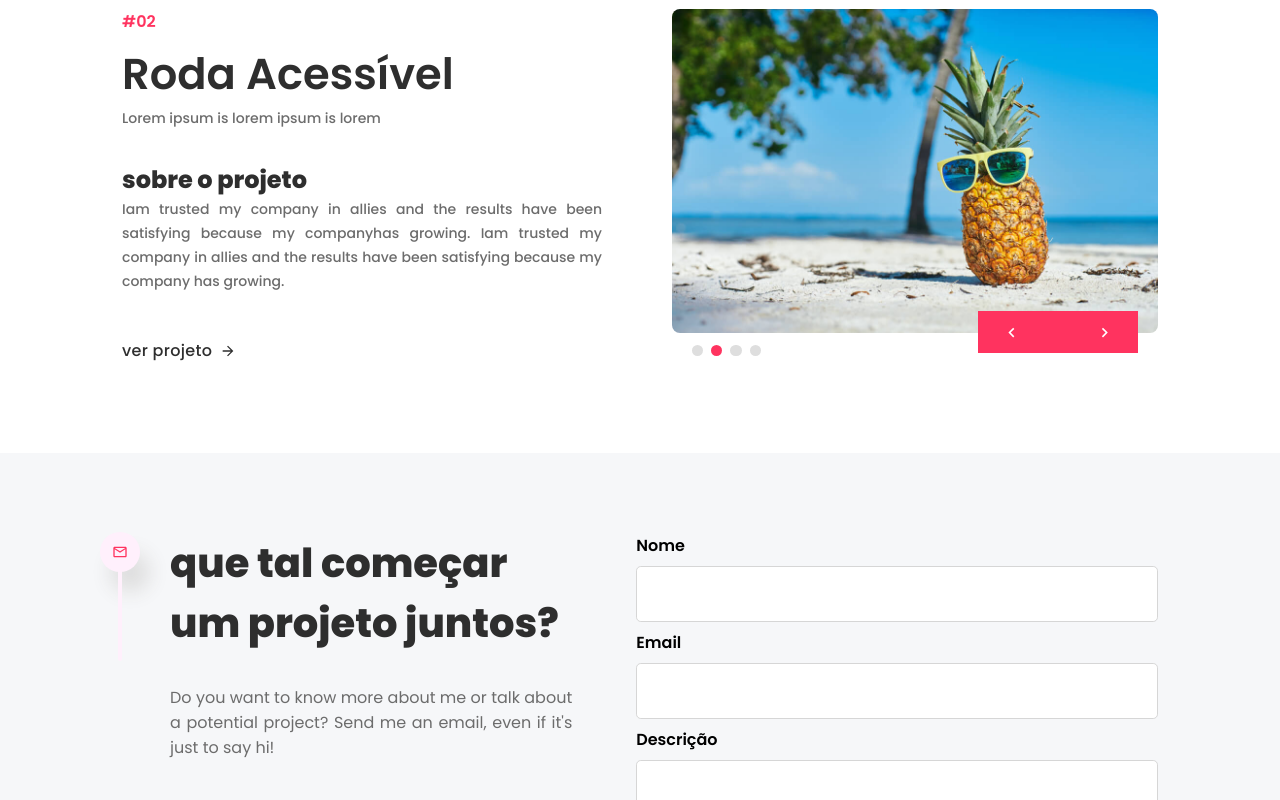
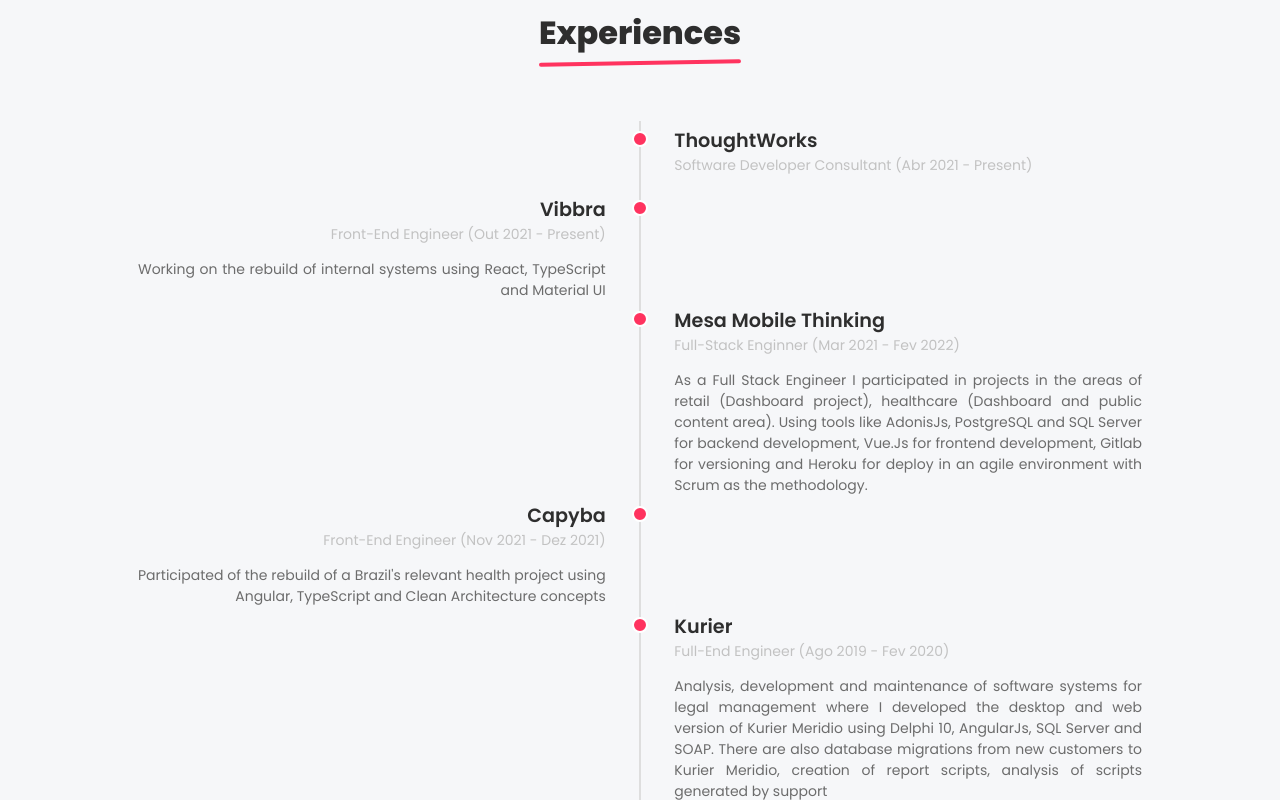
Before and after one commit to brendamatias/brendamatias.dev-v2, a Next.js app: page / in a window 1280 px wide. Shown: the part 1400-2200 px from the top of the page. Built offline with nearby package versions, Linux system fonts and the light colour scheme.

Commit message:
feat: add experience section

```diff
--- a/components/About/index.tsx
+++ b/components/About/index.tsx
@@ -10,24 +10,24 @@
     },
     {
       label: 'React',
-      percentage: 30,
+      percentage: 80,
     },
     {
       label: 'Node.js',
-      percentage: 50,
+      percentage: 80,
     },
     {
       label: 'TypeScript',
-      percentage: 98,
+      percentage: 70,
     },
     {
       label: 'HTML / CSS',
-      percentage: 98,
+      percentage: 90,
     },
   ];
 
   return (
-    <Container>
+    <Container id="about">
       <div>
         <AboutMe>
           <h2>About me</h2>
--- a/components/Contact/index.tsx
+++ b/components/Contact/index.tsx
@@ -3,8 +3,8 @@
 import { MdOutlineEmail } from 'react-icons/md';
 import { Container, Info, Form } from './styles';
 
-const Projects: NextPage = () => (
-  <Container>
+const Contact: NextPage = () => (
+  <Container id="contact">
     <div>
       <Info>
         <div className="emailIconContainer">
@@ -45,4 +45,4 @@
   </Container>
 );
 
-export default Projects;
+export default Contact;
--- /dev/null
+++ b/components/Experience/index.tsx
@@ -0,0 +1,74 @@
+import type { NextPage } from 'next';
+
+import { Container, Timeline } from './styles';
+
+const Experience: NextPage = () => {
+  const experiences = [
+    { company: 'ThoughtWorks', role: 'Software Developer Consultant', time: 'Abr 2021 - Present' },
+    {
+      company: 'Vibbra',
+      role: 'Front-End Engineer',
+      description: 'Working on the rebuild of internal systems using React, TypeScript and Material UI',
+      time: 'Out 2021 - Present',
+    },
+    {
+      company: 'Mesa Mobile Thinking',
+      role: 'Full-Stack Enginner',
+      description:
+        'As a Full Stack Engineer I participated in projects in the areas of retail (Dashboard project), healthcare (Dashboard and public content area). Using tools like AdonisJs, PostgreSQL and SQL Server for backend development, Vue.Js for frontend development, Gitlab for versioning and Heroku for deploy in an agile environment with Scrum as the methodology.',
+      time: 'Mar 2021 - Fev 2022',
+    },
+    {
+      company: 'Capyba',
+      role: 'Front-End Engineer',
+      description:
+        "Participated of the rebuild of a Brazil's relevant health project using Angular, TypeScript and Clean Architecture concepts",
+      time: 'Nov 2021 - Dez 2021',
+    },
+    {
+      company: 'Kurier',
+      role: 'Full-End Engineer',
+      description:
+        'Analysis, development and maintenance of software systems for legal management where I developed the desktop and web version of Kurier Meridio using Delphi 10, AngularJs, SQL Server and SOAP. There are also database migrations from new customers to Kurier Meridio, creation of report scripts, analysis of scripts generated by support',
+      time: 'Ago 2019 - Fev 2020',
+    },
+    {
+      company: 'MV Sistemas',
+      role: 'Full-End Engineer',
+      description:
+        'Analysis, development and maintenance of software that helped hospitalar management. I worked as developer of the international version of SoulMV using proprietary framework based on Spring Boot, GitLab for versioning, Oracle for database and Java programming language',
+      time: 'Ago 2018 - Ago 2019',
+    },
+  ];
+
+  return (
+    <Container id="experience">
+      <div>
+        <div className="title">
+          <h2>Experiences</h2>
+        </div>
+
+        <Timeline>
+          {experiences.map((experience, index) => (
+            <div
+              key={experience.company}
+              className={`timeline-item timeline-item-${index % 2 === 0 ? 'right' : 'left'}`}
+            >
+              <div className="marker" />
+              <div className="timeline-content">
+                <h3>{experience.company}</h3>
+
+                <span>
+                  {experience.role} ({experience.time})
+                </span>
+                <p>{experience.description}</p>
+              </div>
+            </div>
+          ))}
+        </Timeline>
+      </div>
+    </Container>
+  );
+};
+
+export default Experience;
--- /dev/null
+++ b/components/Experience/styles.ts
@@ -0,0 +1,132 @@
+import styled, { css } from 'styled-components';
+
+export const Container = styled.div`
+  ${({ theme }) => css`
+    background-color: ${theme.colors.background.secondary};
+
+    > div {
+      max-width: 1100px;
+      margin: 0 auto;
+      padding: 5rem 2rem;
+
+      .title {
+        display: flex;
+        justify-content: center;
+
+        > h2 {
+          display: inline-block;
+          position: relative;
+          color: ${theme.colors.gray};
+          margin-bottom: 4rem;
+
+          &::after {
+            position: absolute;
+            bottom: -8px;
+            left: 0;
+            content: '';
+            width: 100%;
+            height: 4px;
+            border-radius: 99999px;
+            background-color: ${theme.colors.primary};
+            transform: rotate(-1deg);
+          }
+        }
+
+        @media screen and (max-width: 768px) {
+          justify-content: flex-start;
+        }
+      }
+    }
+  `};
+`;
+
+export const Timeline = styled.div`
+  ${({ theme }) => css`
+    position: relative;
+    overflow: hidden;
+
+    &:before {
+      content: '';
+      position: absolute;
+      top: 0;
+      left: 50%;
+      margin-left: -1px;
+      width: 2px;
+      height: 100%;
+      background: ${theme.colors.gray_light};
+      z-index: 1;
+    }
+
+    > .timeline-item {
+      width: calc(50% + 8px);
+      display: flex;
+      justify-content: space-between;
+      clear: both;
+    }
+
+    > .timeline-item-right {
+      float: right;
+    }
+
+    > .timeline-item-left {
+      float: left;
+      direction: rtl;
+    }
+
+    .marker {
+      width: 16px;
+      height: 16px;
+      border-radius: 50%;
+      border: 2px solid ${theme.colors.background.primary};
+      background: ${theme.colors.primary};
+      margin-top: 10px;
+      z-index: 9999;
+    }
+
+    .timeline-content {
+      width: 95%;
+      padding: 0 1rem;
+      color: ${theme.colors.gray};
+
+      > h3 {
+        margin-top: 5px;
+        font-size: 1.2rem;
+        font-weight: 600;
+      }
+
+      > span {
+        display: block;
+        font-size: 0.875rem;
+        color: #c2c2c2;
+        margin-bottom: 0.875rem;
+      }
+
+      p {
+        font-size: 14px;
+        line-height: 1.5em;
+        color: ${theme.colors.gray_medium};
+      }
+    }
+
+    @media screen and (max-width: 768px) {
+      &:before {
+        left: 8px;
+        width: 2px;
+      }
+
+      .timeline-item-right {
+        float: none;
+      }
+
+      .timeline-item-left {
+        float: none;
+        direction: ltr;
+      }
+
+      > .timeline-item {
+        width: 100%;
+        margin-top: 1rem;
+      }
+    }
+  `};
+`;
--- a/components/Projects/index.tsx
+++ b/components/Projects/index.tsx
@@ -6,7 +6,7 @@
 import project from '../../assets/project.jpg';
 
 const Projects: NextPage = () => (
-  <Container>
+  <Container id="projects">
     <div>
       <Info>
         <span>#02</span>
--- a/components/Projects/styles.ts
+++ b/components/Projects/styles.ts
@@ -1,14 +1,14 @@
 import styled, { css } from 'styled-components';
 
 export const Container = styled.section`
-  max-width: 1100px;
-  margin: 0 auto;
-
+  ${() => css`
     > div {
       display: grid;
       width: 100%;
       gap: 4rem;
       padding: 5rem 2rem;
+      max-width: 1100px;
+      margin: 0 auto;
       grid-template-columns: repeat(auto-fill, 486px);
 
       @media (max-width: 560px) {
@@ -26,6 +26,7 @@
         }
       }
     }
+  `}
 `;
 
 export const Info = styled.div`
--- a/pages/index.tsx
+++ b/pages/index.tsx
@@ -2,6 +2,7 @@
 import Header from '../components/Header';
 import Intro from '../components/Intro';
 import About from '../components/About';
+import Experience from '../components/Experience';
 import Projects from '../components/Projects';
 import Contact from '../components/Contact';
 import Footer from '../components/Footer';
@@ -12,6 +13,7 @@
     <div>
       <Intro />
       <About />
+      <Experience />
       <Projects />
       <Contact />
     </div>
--- a/styles/globals.scss
+++ b/styles/globals.scss
@@ -1,6 +1,8 @@
 @import url('https://fonts.googleapis.com/css2?family=Poppins:wght@300;400;500;600;800&display=swap');
 
-
+html {
+  scroll-behavior: smooth;
+}
 
 html,
 body {
```
Lines whose indentation alone changed are shown as unchanged.
